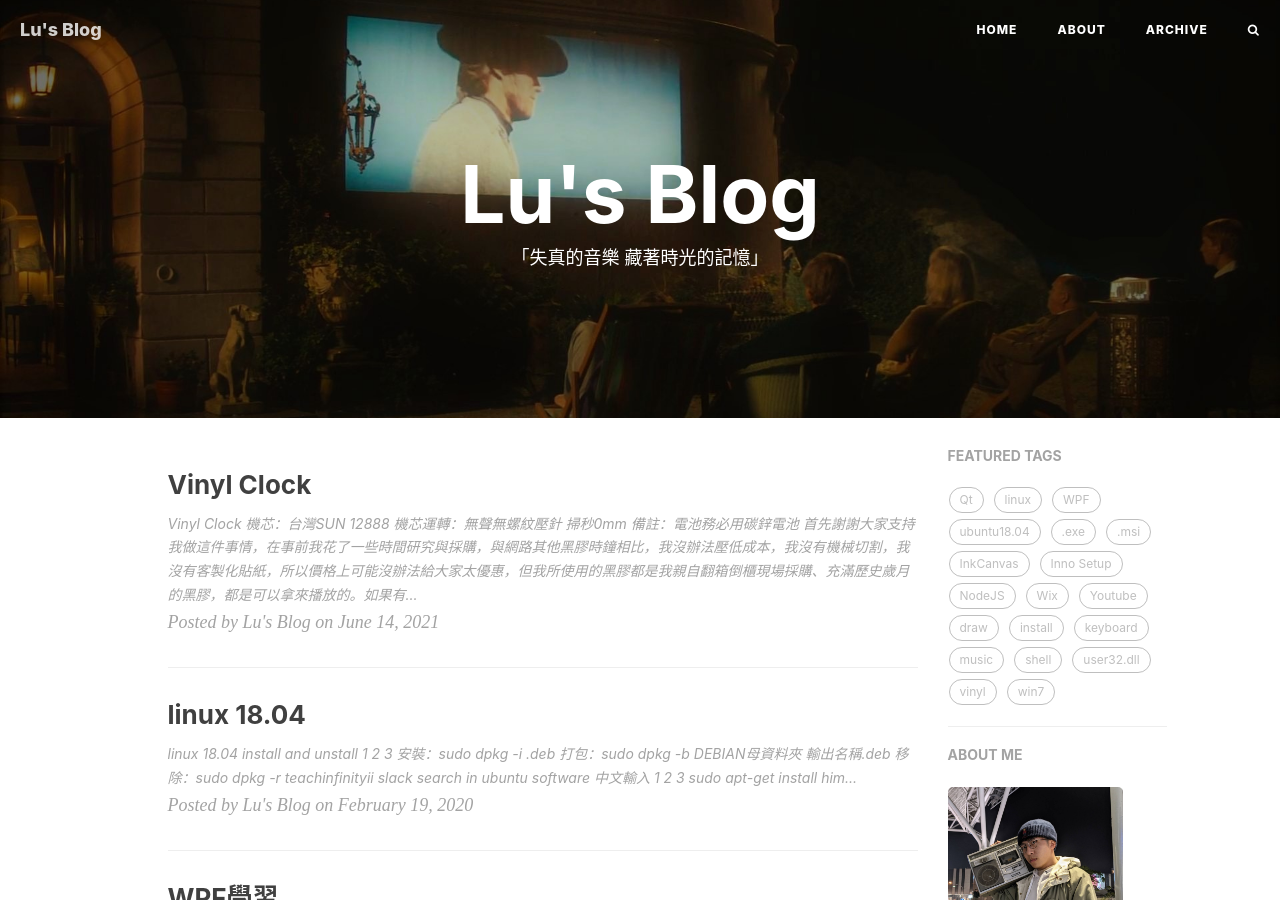
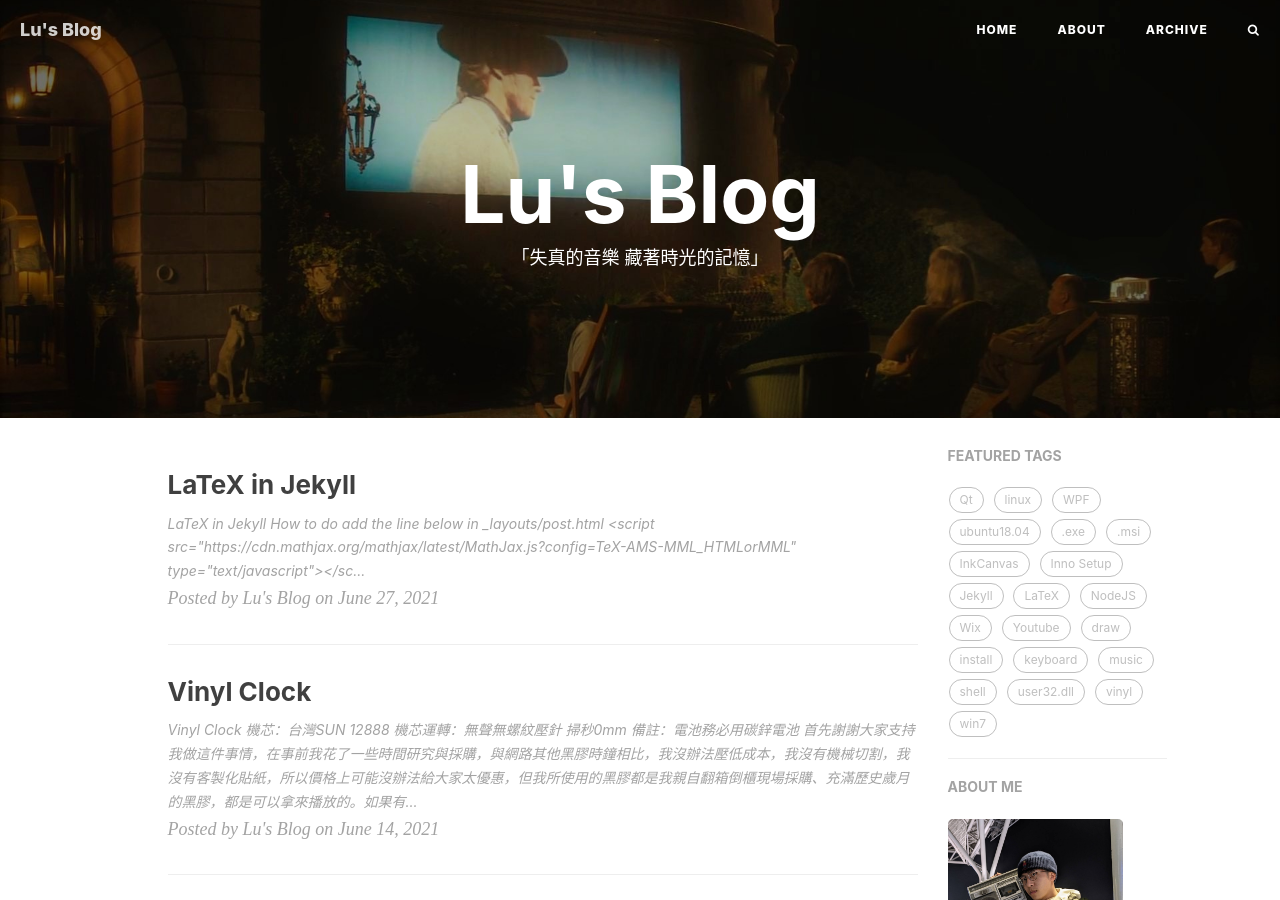
Before and after one commit to channing333/channing333.github.io, a Jekyll site: the page built from index.html, in a window 1280 px wide and 900 px high. Built offline with Jekyll 4.4.1, drawn with Linux system fonts in a browser that asks for light colours; nearby versions of some CDN libraries; the list of posts is cut into pages by our own code; comment, search, counter and statistics services are not loaded; some of the changed text lies outside the part shown.

Commit message:
20210627 channing add LaTeX in Jekyll

````diff
--- a/_layouts/post.html
+++ b/_layouts/post.html
@@ -1,7 +1,7 @@
 ---
 layout: default
 ---
-
+<script src="https://cdn.mathjax.org/mathjax/latest/MathJax.js?config=TeX-AMS-MML_HTMLorMML" type="text/javascript"></script> <!--20210627 LaTeX in Jekyll-->
 <!-- Image to hack wechat -->
 <!-- <img src="/img/icon_wechat.png" width="0" height="0"> -->
 <!-- <img src="{{ site.baseurl }}/{% if page.header-img %}{{ page.header-img }}{% else %}{{ site.header-img }}{% endif %}" width="0" height="0"> -->
--- /dev/null
+++ b/_posts/2021-06-27-LaTeX in Jekyll.md
@@ -0,0 +1,23 @@
+---
+layout: post
+title: "LaTeX in Jekyll"
+categories: "blog"
+header-img: "img/bg.jpg"
+tags:
+    - LaTeX
+    - Jekyll
+---
+
+# LaTeX in Jekyll
+
+## [How to do](http://www.iangoodfellow.com/blog/jekyll/markdown/tex/2016/11/07/latex-in-markdown.html)
+add the line below in _layouts/post.html
+```javascript=+
+<script src="https://cdn.mathjax.org/mathjax/latest/MathJax.js?config=TeX-AMS-MML_HTMLorMML" type="text/javascript"></script>
+```
+
+### Example
+$$\sum_{i=0}^n i^2 = \frac{(n^2+n)(2n+1)}{6}$$
+
+$$v=\sqrt{\left ( \frac{dx}{dt} \right )^{2}+\left ( \frac{dy}{dt} \right )^{2}+
+  \left ( \frac{dz}{dt} \right )^{2}}$$
````
